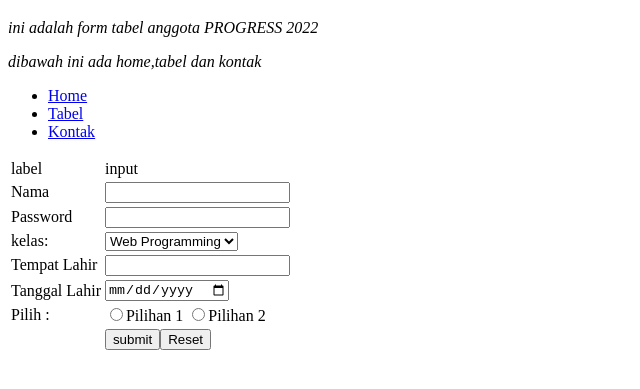
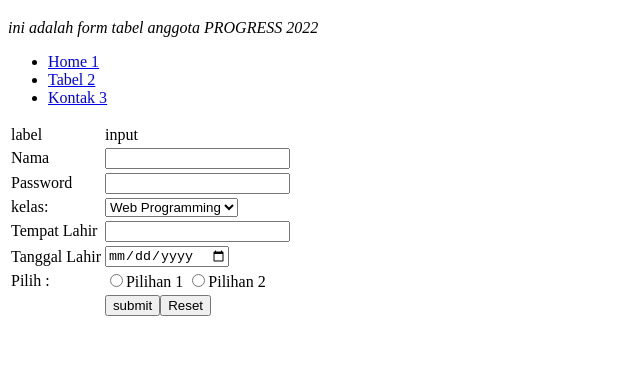
Before and after one commit to RamaWikananda/latihan-git-vsc, a plain HTML site: page index.html in a window 1280 px wide. Shown: the part 61-450 px from the top of the page, without its empty margins (0-640 px from the left). Drawn offline with Linux system fonts and the light colour scheme.

Commit message:
Update index.html

```diff
--- a/index.html
+++ b/index.html
@@ -9,11 +9,11 @@
 <body>
     <h1>Tabel Anggota Progress </h1>
    <p> <i> ini adalah form tabel anggota PROGRESS 2022  </i></p>
-    <p><i> dibawah ini ada home,tabel dan kontak</i></p>
+
     <ul>
-    <li><a href="#">Home</a> </li>
-    <li><a href="#">Tabel</a></li>
-    <li><a href="#">Kontak</a></li>
+    <li><a href="#">Home 1</a> </li>
+    <li><a href="#">Tabel 2</a></li>
+    <li><a href="#">Kontak 3</a></li>
 
 </ul>
 <table>
```
